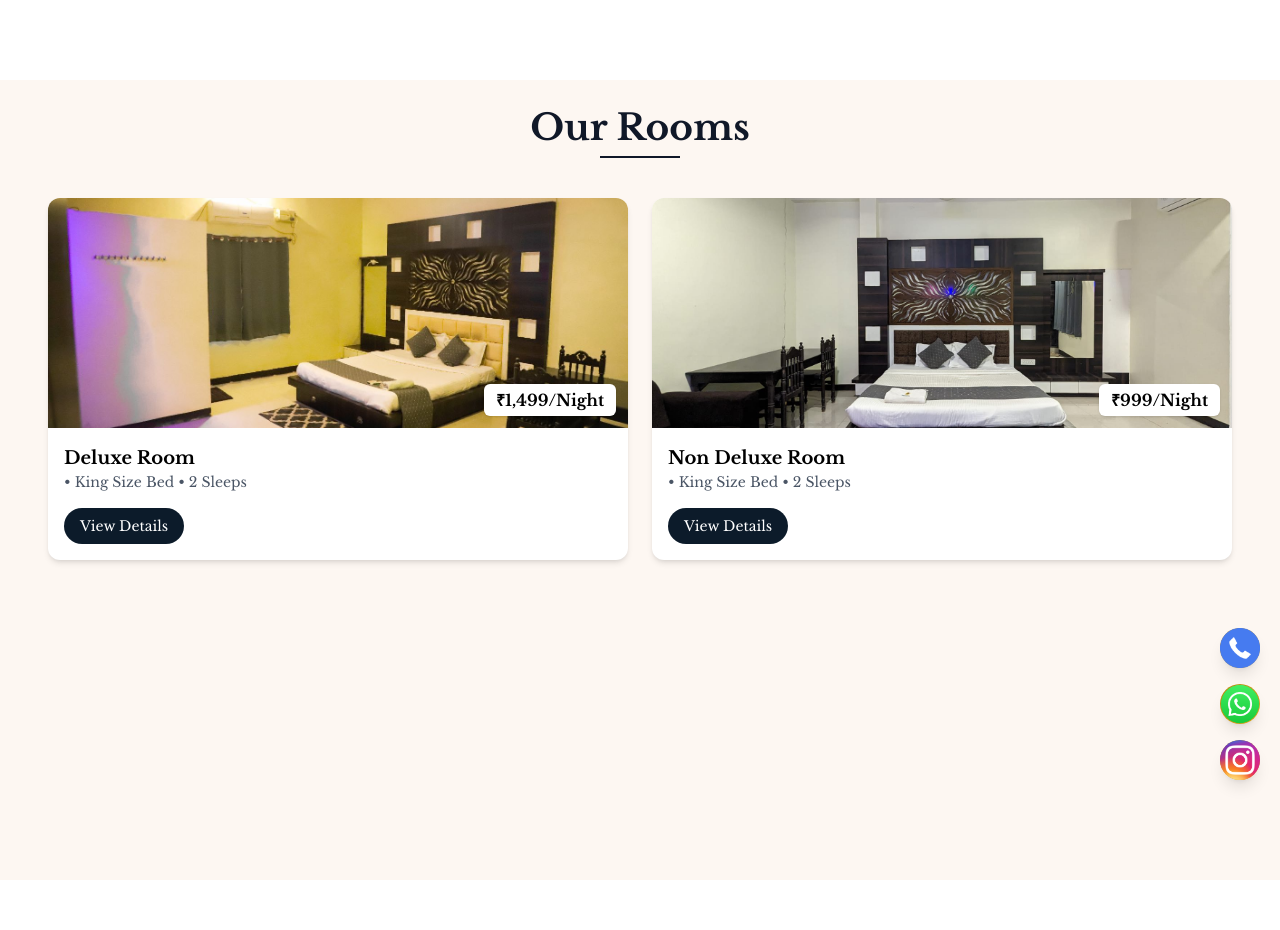
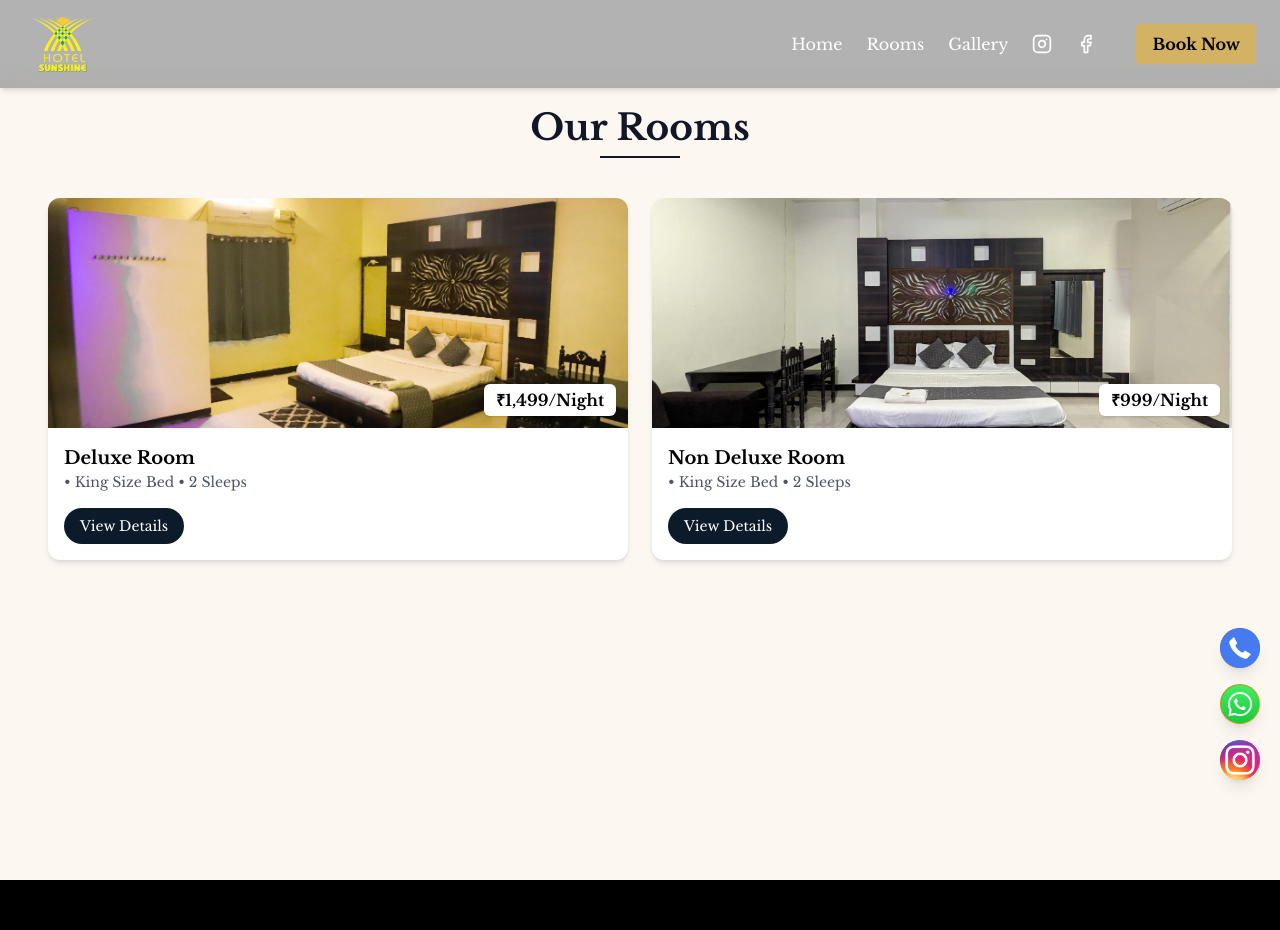
Before and after one commit to OmkarPorlikar/NextHotel, a Next.js app: page /rooms in a window 1280 px wide. Shown: the top 930 px of the page. Before the commit the page ends 880 px from the top, so only its background shows below. Built offline with nearby package versions, Linux system fonts and the light colour scheme.

Commit message:
WIP: local changes before pulling remote

```diff
--- a/src/components/Home/FloatingContactIcons.jsx
+++ b/src/components/Home/FloatingContactIcons.jsx
@@ -20,7 +20,7 @@ const FloatingContactIcons = () => {
           alt="Phone Icon"
           width={40}
           height={40}
-          className="text-white w-[8.5] h-[8.5]"
+          className=""
         />
       </a>
 
@@ -40,7 +40,7 @@ const FloatingContactIcons = () => {
           alt="WhatsApp Icon"
           width={40}
           height={40}
-          className="text-white w-[8.5] h-[8.5]"
+          className=""
         />
       </a>
 
@@ -60,7 +60,7 @@ const FloatingContactIcons = () => {
           alt="Instagram Icon"
           width={40}
           height={40}
-          className="text-white w-[8.5] h-[8.5] rounded-[50%]"
+          className="rounded-[50%]"
         />
       </a>
     </div>
--- a/src/components/data/constant.js
+++ b/src/components/data/constant.js
@@ -1,5 +1,5 @@
-    const phoneNumber = '+919876543210'; // Replace with real number
-    const whatsappNumber = '919876543210'; // No '+' in wa.me link
+    const phoneNumber = '+919021431127'; // Replace with real number
+    const whatsappNumber = '919021431127'; // No '+' in wa.me link
     const email = 'contact@gsrhotel.com';
 
     export {phoneNumber , whatsappNumber , email};
--- a/src/pages/_app.js
+++ b/src/pages/_app.js
@@ -16,12 +16,12 @@ function MyApp({ Component, pageProps }) {
   // console.log(routes.asPath , "as path");
   return (
     <>
-      {/* {isSingle ? <Header /> : <AltHeader />} */}
+       {isSingle ? <Header /> : <AltHeader />}
       <main className="min-h-screen">
         <Component {...pageProps} />
       </main>
       <FloatingContactIcons />
-      {/* <Footer /> */}
+      <Footer />
     </>
   );
 }
```
